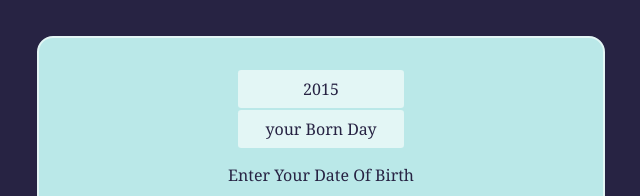
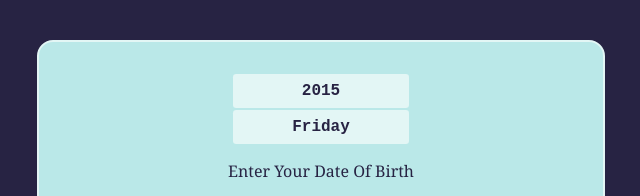
Before and after one commit to saipavantej/Age-Day-of-the-Week-Calculator, a plain HTML site: page index.html in a window 1280 px wide. Both pictures are taken after typing "5", "5", "5" into the empty fields and a click on the button "Calculate Age". Shown: the part 190-386 px from the top of the page, without its empty margins (319-959 px from the left). Drawn offline with Linux system fonts and the light colour scheme.

Commit message:
age and day of the week calculator

```diff
--- a/index.html
+++ b/index.html
@@ -12,7 +12,7 @@
 <body>
     <div class="container">
     <div class="displayAge" id="displayAge">Your Age</div>
-    <div class="displayDay" id="displayDay">your Born Day</div>
+    <div class="displayDay" id="displayDay">Day Of Week</div>
     <div class="heading">Enter Your Date Of Birth</div>
     <form class="form" id="getAgeForm">
         <label>Year</label>
--- a/script.js
+++ b/script.js
@@ -7,27 +7,34 @@ const form = document.getElementById("getAgeForm");
 form.addEventListener("submit", e =>{
     e.preventDefault();
      const inputYear = inputYearElement.value;
-     const inputMonth = inputMonthElement.value;
+     const inputMonth = inputMonthElement.value -1;
      const inputDate =  inputDateElement.value;
-    if(inputYear >=1  && inputMonth >=1  && inputDate >=1 )
+     const date = new Date();
+    if(inputYear <= date.getFullYear() && inputMonth >=0  && inputDate >=1)
     {
      const age = calculateAge(inputYear);
-    //  const day = calculateDay(inputYear,inputMonth,inputDate);
+     const day = calculateDay(inputYear,inputMonth,inputDate);
 
-     displayAgeElement.innerText = age;
-    //  displayDayElement.innerText = day;
+     displayAgeElement.innerText =`${age}`;
+     displayDayElement.innerText = day;
     }
     else
     {
-        alert("Please enter all the input Fields and Try Again");
+        alert("Please valid input Fields and Try Again");
     }
 })
 
 function calculateAge(year){
-    if(year>0)
-    {
+
     const getDate = new Date();
     const age_call = getDate.getFullYear()-year;
     return age_call;
-    }
+
 }
+ function calculateDay(year,month,day)
+ {
+     const thatDate = new Date(year,month,day);
+     const day_call = thatDate.getDay();
+     const days =["Sunday","Monday","Tuesday","Wednesday","Thursday","Friday","saturday"]
+     return days[day_call];
+ }
--- a/style.css
+++ b/style.css
@@ -22,8 +22,10 @@ body{
 }
 .displayAge{
     padding: 0.5rem;
-    width: 150px;
+    width: 160px;
     color: #272343;
+    font-weight: bold;
+    font-family: 'Courier New', Courier, monospace;
     background-color: #e3f6f5;
     text-align: center;
     margin-bottom: 2px;
@@ -31,8 +33,10 @@ body{
 }
 .displayDay{
     padding: 0.5rem;
-    width: 150px;
+    width: 160px;
     color: #272343;
+    font-weight: bold;
+    font-family: 'Courier New', Courier, monospace;
     background-color: #e3f6f5;
     text-align: center;
     border-radius: 0.2rem;
```
